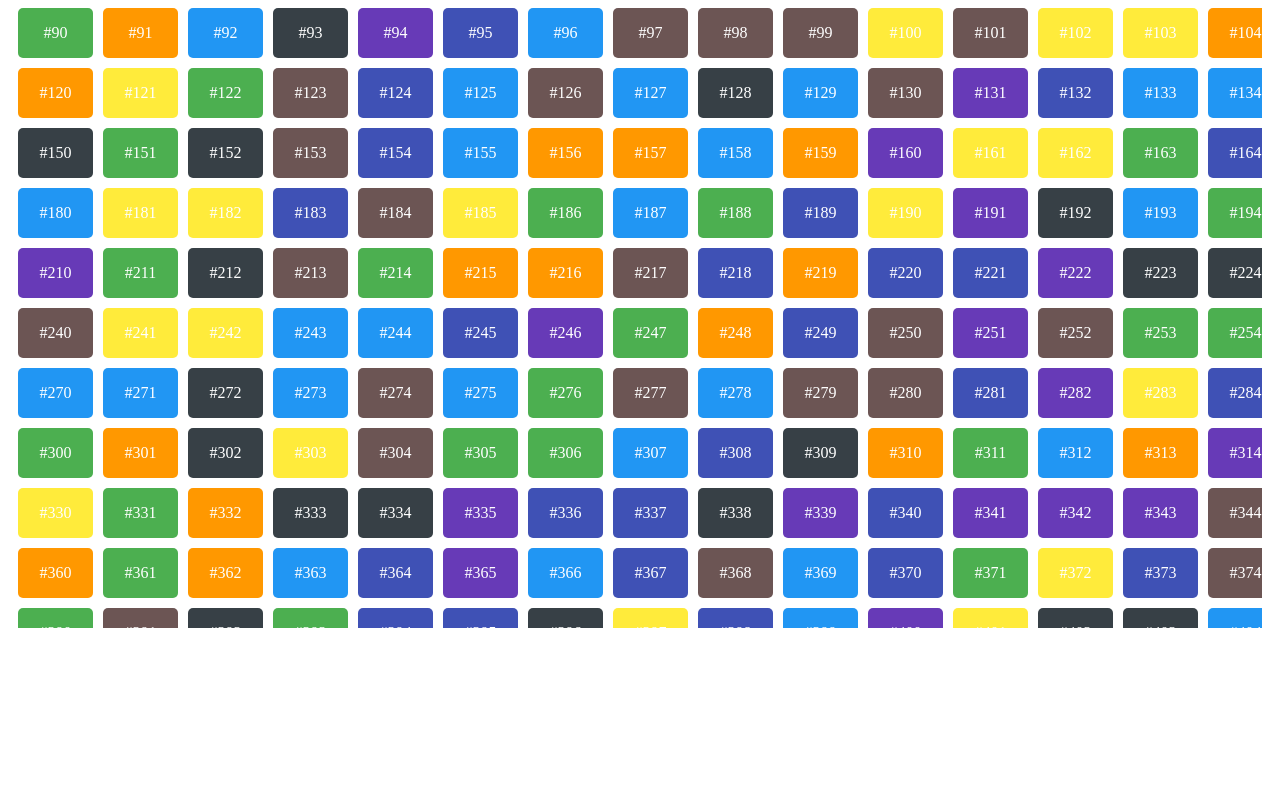
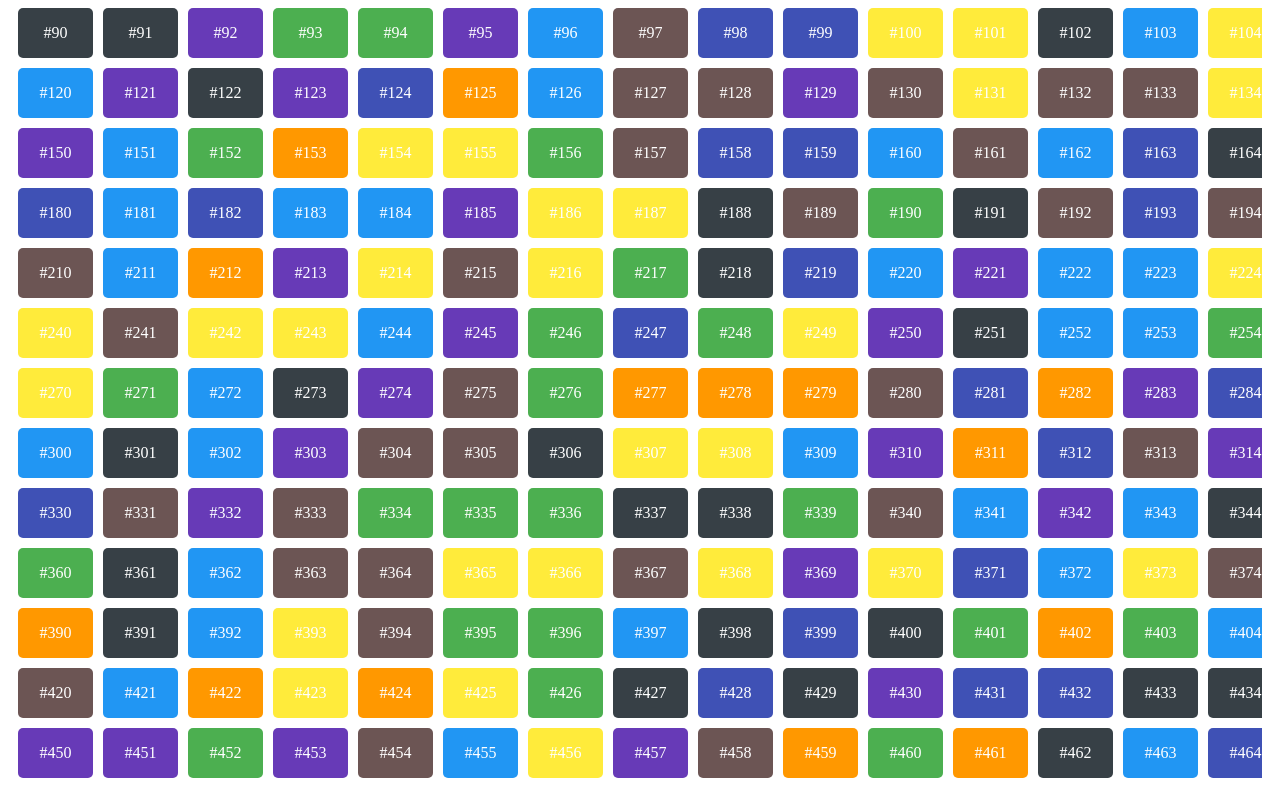
Before and after one commit to PliskoBogdan/test-antagosoft, a Vue app: page / in a window 1280 px wide. Shown: the part 248-1034 px from the top of the page. Before the commit the page ends 884 px from the top, so only its background shows below. Built offline with nearby package versions, Linux system fonts and the light colour scheme.

Commit message:
fix: change visible items count

```diff
--- a/src/App.vue
+++ b/src/App.vue
@@ -89,7 +89,7 @@
       <GraphicalObjectsList
         :cellSizeAndPositionGetter="cellSizeAndPositionGetter"
         :collection="items"
-        :height="800"
+        :height="1200"
         :width="width"
         :selected-item-id="selectedItem.id"
         @selectedItemChange="onSelectedItemChange"
```
